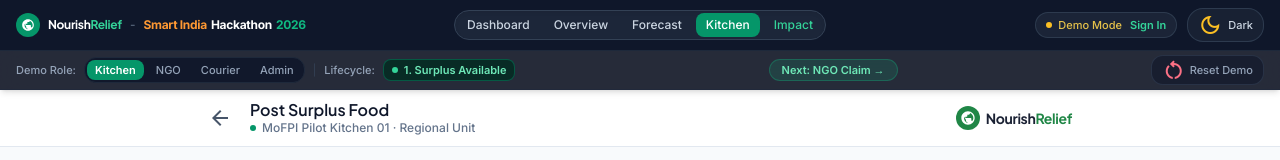
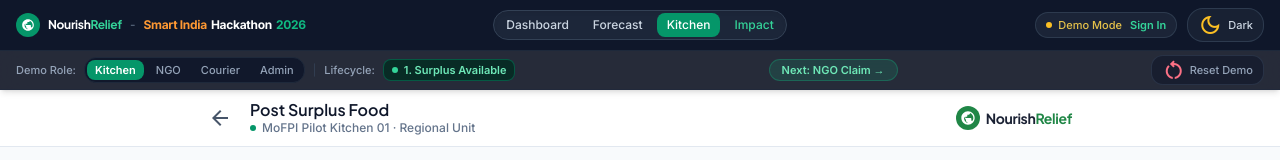
Before and after one commit to v-abhiramreddy/NOURISH_RELIEF_SIH26, a Next.js app: page /restaurant/post in a window 1280 px wide. Shown: the top 160 px of the page. Built offline with nearby package versions, Linux system fonts and the light colour scheme; no server answers; the database is empty.

Commit message:
fix(nav): remove overview from center navbar while preserving functional corner button

```diff
--- a/src/app/restaurant/post/page.tsx
+++ b/src/app/restaurant/post/page.tsx
@@ -35,8 +35,14 @@
   const [holdingTemp, setHoldingTemp] = useState<HoldingTemperature>('hot');
   const [preparedTime, setPreparedTime] = useState<string>('15:15');
   const [currentTemp, setCurrentTemp] = useState<number>(64.0);
-  const [cutoffDate, setCutoffDate] = useState<string>(new Date().toISOString().split('T')[0]);
+  const [cutoffDate, setCutoffDate] = useState<string>('2026-09-27');
   const [cutoffTime, setCutoffTime] = useState<string>('22:15');
+  const [mounted, setMounted] = useState(false);
+
+  React.useEffect(() => {
+    setMounted(true);
+    setCutoffDate(new Date().toISOString().split('T')[0]);
+  }, []);
   const [pickupNotes, setPickupNotes] = useState<string>(
     'Enter via back alley loading dock. Ring buzzer #2 for Chef Rajesh Sharma. Insulated transport bags provided on-site.'
   );
@@ -65,6 +71,7 @@
     prepared_time: preparedTime,
     current_temp_c: currentTemp,
     holding_condition: holdingTemp,
+    reference_now: mounted ? undefined : new Date(2026, 8, 27, 17, 15, 0),
   });
 
   const handleResetForm = () => {
--- a/src/components/DemoRoleSwitcher.tsx
+++ b/src/components/DemoRoleSwitcher.tsx
@@ -200,11 +200,11 @@
   // COURIER: Dashboard, Courier, Proof, Impact (Hide: Forecast, Kitchen, NGO)
   // ADMIN / PLATFORM MANAGER: All operational & audit links
   const ROLE_NAV_ITEMS: Record<string, string[]> = {
-    kitchen: ['dashboard', 'overview', 'forecast', 'kitchen', 'impact'],
-    ngo: ['dashboard', 'overview', 'ngo', 'impact'],
-    courier: ['dashboard', 'overview', 'courier', 'proof', 'impact'],
-    admin: ['dashboard', 'overview', 'forecast', 'kitchen', 'ngo', 'courier', 'proof', 'impact'],
-    platform_manager: ['dashboard', 'overview', 'forecast', 'kitchen', 'ngo', 'courier', 'proof', 'impact'],
+    kitchen: ['dashboard', 'forecast', 'kitchen', 'impact'],
+    ngo: ['dashboard', 'ngo', 'impact'],
+    courier: ['dashboard', 'courier', 'proof', 'impact'],
+    admin: ['dashboard', 'forecast', 'kitchen', 'ngo', 'courier', 'proof', 'impact'],
+    platform_manager: ['dashboard', 'forecast', 'kitchen', 'ngo', 'courier', 'proof', 'impact'],
   };
 
   const allNavItems = [
@@ -422,7 +422,9 @@
                     else if (r === 'courier') setCurrentRole('volunteer');
                     else if (r === 'ngo') setCurrentRole('ngo');
                     else if (r === 'admin') setCurrentRole('admin');
-                    router.push(`/dashboard/${r}`);
+                    if (pathname.startsWith('/dashboard')) {
+                      router.push(`/dashboard/${r}`);
+                    }
                   }}
                   className={`px-2 py-0.5 rounded transition-all font-medium capitalize ${
                     role === r
@@ -460,7 +462,7 @@
                 resetToDemoData();
                 switchDemoRole('kitchen');
                 setCurrentRole('restaurant');
-                router.push('/dashboard/kitchen');
+                router.push('/overview');
               }}
               title="Reset Demo State to Initial Baseline"
               aria-label="Reset Demo"
--- a/src/components/RoleGuard.tsx
+++ b/src/components/RoleGuard.tsx
@@ -13,6 +13,11 @@
 export default function RoleGuard({ children }: RoleGuardProps) {
   const pathname = usePathname();
   const { user, role, isRealMode, isLoading, canAccessRoute, getRoleConfig } = useAuth();
+  const [mounted, setMounted] = React.useState(false);
+
+  React.useEffect(() => {
+    setMounted(true);
+  }, []);
 
   // Public and universal routes always accessible
   if (
@@ -25,7 +30,12 @@
     return <>{children}</>;
   }
 
-  // During auth hydration, display a non-blocking subtle loader instead of false boundary screen
+  // During SSR and initial client hydration, preserve children to guarantee 0 hydration mismatch
+  if (!mounted) {
+    return <>{children}</>;
+  }
+
+  // During auth hydration on client, display a non-blocking subtle loader instead of false boundary screen
   if (isLoading) {
     return (
       <main className="flex-1 flex items-center justify-center p-8 bg-slate-50 dark:bg-slate-950">
--- a/src/lib/freshness-engine.ts
+++ b/src/lib/freshness-engine.ts
@@ -6,6 +6,7 @@
   current_temp_c: number;
   holding_condition: HoldingTemperature;
   prepared_date?: string; // defaults to today
+  reference_now?: Date;
 }
 
 export const STATUTORY_FRESHNESS_DISCLAIMER =
@@ -31,8 +32,8 @@
     const cleaned = input.prepared_time.replace(/[^0-9:]/g, '');
     const [hoursStr, minsStr] = cleaned.split(':');
     if (hoursStr) {
-      const now = new Date();
-      const prepDate = new Date();
+      const now = input.reference_now ? new Date(input.reference_now.getTime()) : new Date();
+      const prepDate = new Date(now.getTime());
       prepDate.setHours(parseInt(hoursStr, 10), parseInt(minsStr || '0', 10), 0, 0);
 
       const diffMs = now.getTime() - prepDate.getTime();
```
